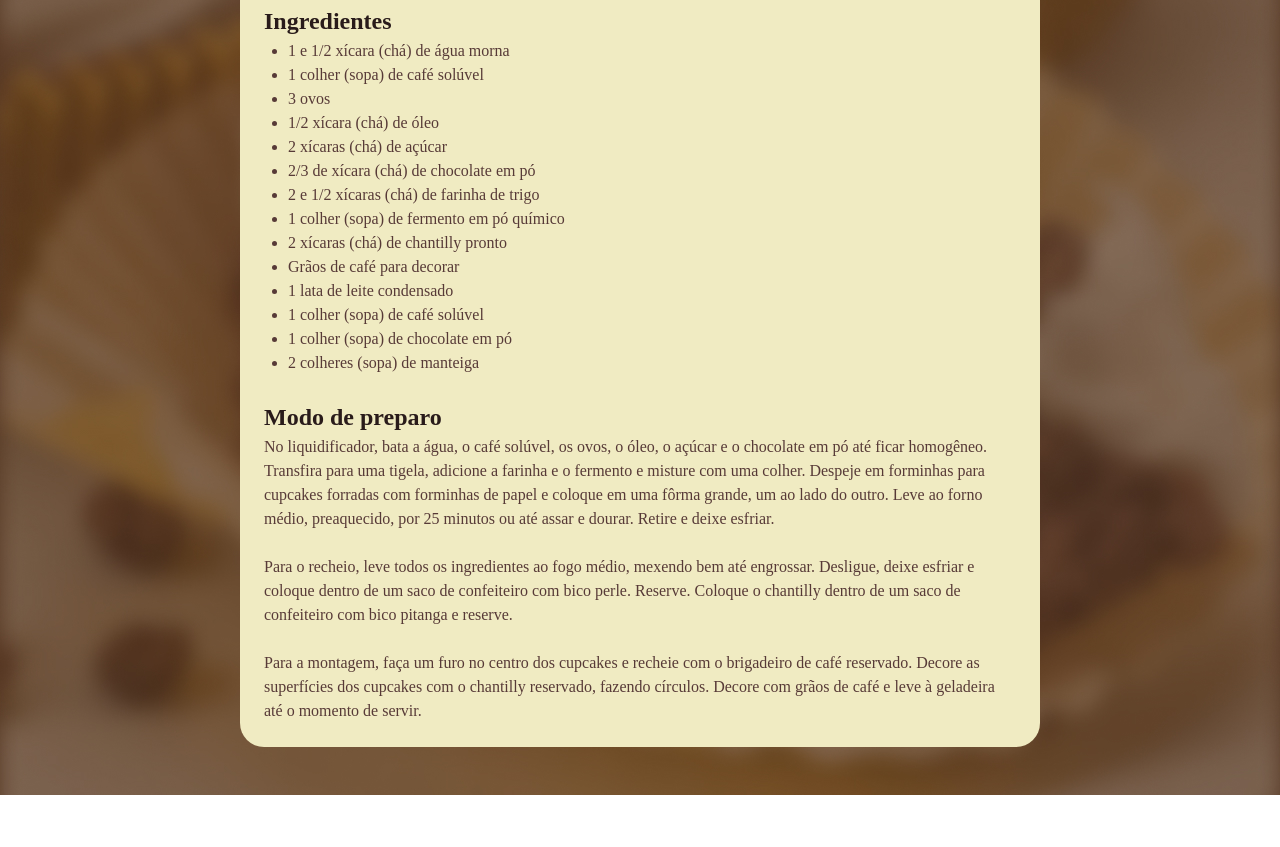
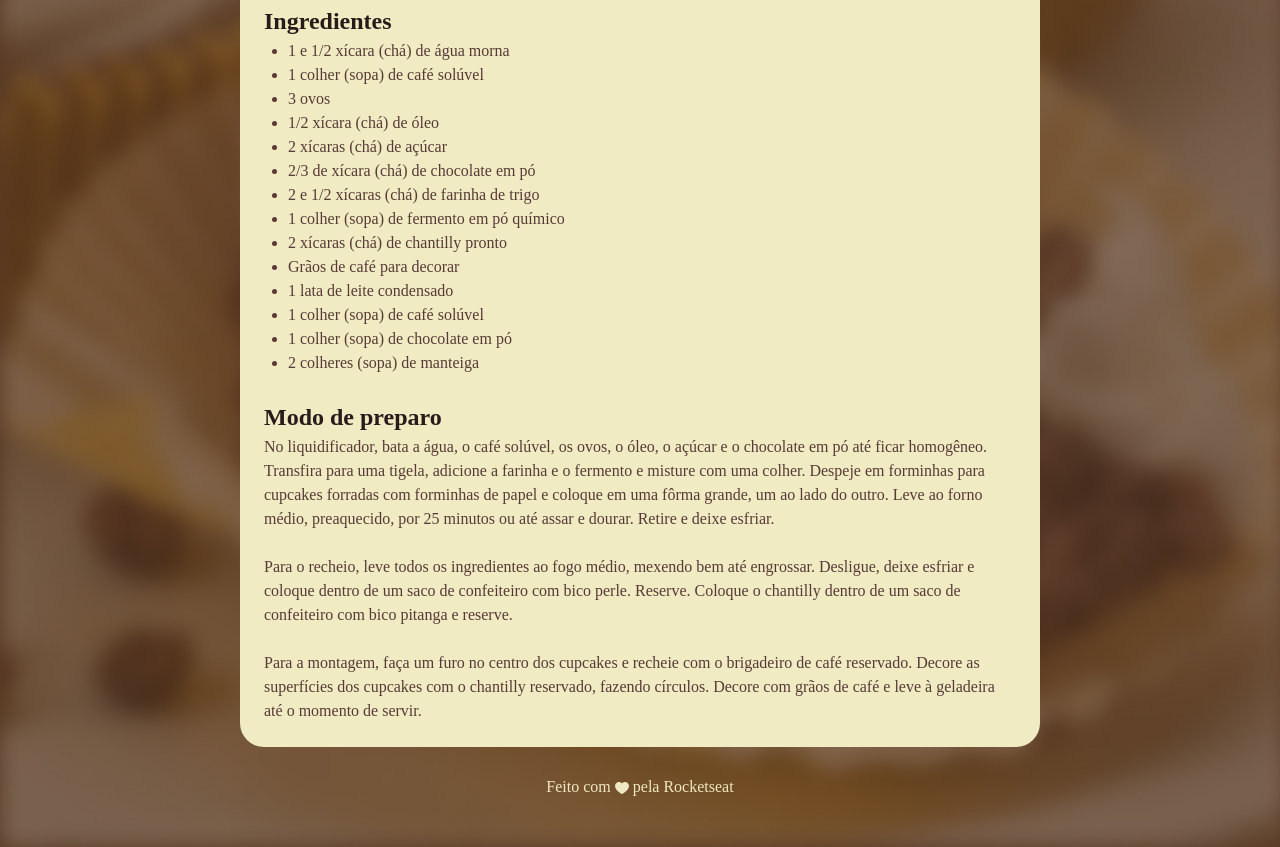
Before and after one commit to RodrigoFranci/Projeto, a plain HTML site: page index.html in a window 1280 px wide. Shown: the part 748-1595 px from the top of the page. Before the commit the page ends 1543 px from the top, so only its background shows below. Drawn offline with Linux system fonts and the light colour scheme; a web font is replaced by a local one.

Commit message:
adicionando footer

```diff
--- a/index.html
+++ b/index.html
@@ -64,5 +64,10 @@
             </p>
         </section>
     </div>
+    <footer>
+        Feito com
+        <img src="./assets/Vector.svg" alt="coração">
+        pela Rocketseat
+    </footer>
 </body>
 </html>
--- a/style.css
+++ b/style.css
@@ -23,7 +23,7 @@ body{
     padding: 24px;
     background-color: #f0ebc2;
     border-radius: 24px;
-    margin: 48px auto;
+    margin: 48px auto 28px;
 }
 
 main{
@@ -60,3 +60,13 @@ h1, h2{
 ul{
     padding-left: 24px;
 }
+
+footer{
+    color: #f0e8c2;
+    text-align: center;
+    padding-bottom: 48px ;
+}
+
+footer img{
+    vertical-align: middle ;
+}
```
Also changed, not shown: assets/Vector.svg (added).
